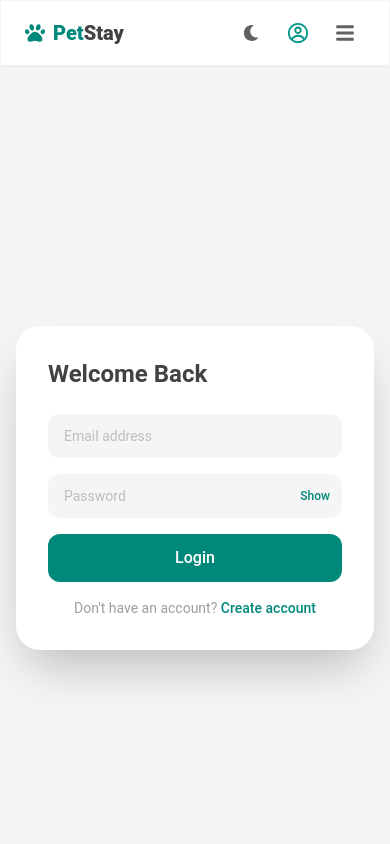
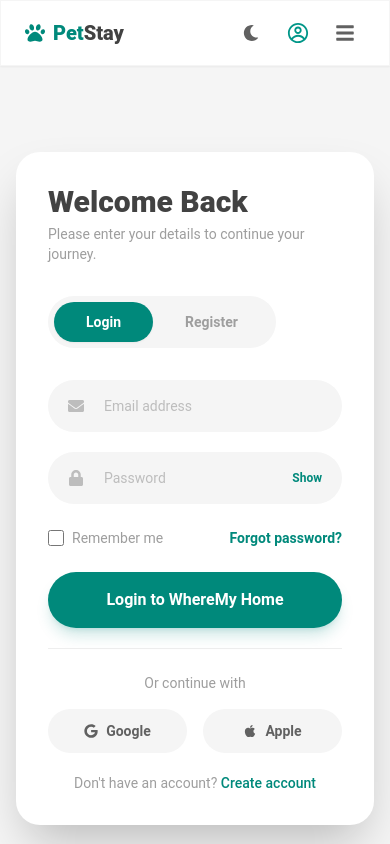
Before and after one commit to MOsaber22/Pet-Stay, a React (Vite) app: page /login in a window 390 px wide. Shown: the top 844 px of the page. Built offline with nearby package versions, Linux system fonts and the light colour scheme.

Commit message:
updated login & Register

```diff
--- a/src/pages/Login/Login.jsx
+++ b/src/pages/Login/Login.jsx
@@ -1,13 +1,16 @@
-import { Link } from "react-router-dom";
+import { FaUserCircle, FaSun, FaMoon, FaEnvelope, FaLock, FaGoogle, FaApple } from "react-icons/fa";
+import { useNavigate, Link, NavLink } from "react-router-dom";
 import React, { useState, useEffect } from "react";
-import { useNavigate } from "react-router-dom";
 
 export default function LoginPage() {
   const navigate = useNavigate();
 
+  const [menuOpen, setMenuOpen] = useState(false);
   const [email, setEmail] = useState("");
   const [password, setPassword] = useState("");
   const [showPassword, setShowPassword] = useState(false);
+  const [profileOpen, setProfileOpen] = useState(false);
+  const [rememberMe, setRememberMe] = useState(false);
   const [errors, setErrors] = useState({ email: "", password: "" });
 
   const [darkMode, setDarkMode] = useState(
@@ -49,42 +52,68 @@ export default function LoginPage() {
     <div className="flex flex-col min-h-screen bg-gray-100 dark:bg-gray-900 text-gray-800 dark:text-gray-100 transition-colors duration-300">
 
        <div className="flex-grow flex items-center justify-center px-4 py-10">
-        <div className="w-full max-w-4xl bg-white dark:bg-gray-800 rounded-3xl shadow-2xl overflow-hidden grid grid-cols-1 md:grid-cols-2 transition-colors duration-300">
+        <div className="w-full max-w-5xl bg-white dark:bg-gray-800 rounded-3xl shadow-2xl overflow-hidden grid grid-cols-1 md:grid-cols-2 transition-colors duration-300">
 
-          <div className="relative hidden md:block">
+          <div className="relative hidden md:block group overflow-hidden">
             <img
               src="https://images.unsplash.com/photo-1518791841217-8f162f1e1131"
-              className="h-full w-full object-cover"
+              className="absolute inset-0 h-full w-full object-cover transition-transform duration-700 group-hover:scale-110"
               alt="Friendly cat"
             />
-            <div className="absolute inset-0 bg-gradient-to-t from-teal-900/80 to-transparent flex flex-col justify-end p-8 text-white">
-              <h2 className="text-2xl font-bold mb-2">I'm a Friendly Cat</h2>
-              <p className="text-sm text-gray-200">
+            <div className="absolute inset-0 bg-gradient-to-t from-teal-900/80 via-teal-900/20 to-transparent" />
+            <div className="absolute bottom-12 left-8 right-8 text-white">
+              <h2 className="text-3xl font-extrabold tracking-tight mb-3">
+                Finding soulmates, one purr at a time.
+              </h2>
+              <p className="text-sm text-gray-200 leading-relaxed">
                 Join our community of cat lovers and discover your perfect companion.
               </p>
             </div>
           </div>
 
-          <div className="p-8 md:p-10 flex flex-col justify-center">
-            <h1 className="text-2xl font-bold text-gray-800 dark:text-gray-100 mb-6">Welcome Back</h1>
+          <div className="p-8 md:p-14 flex flex-col justify-center">
+            <div className="mb-8">
+              <h1 className="text-3xl font-extrabold text-gray-800 dark:text-gray-100 mb-1">
+                Welcome Back
+              </h1>
+              <p className="text-gray-500 dark:text-gray-400 text-sm">
+                Please enter your details to continue your journey.
+              </p>
+            </div>
 
-            <form onSubmit={handleLogin} className="space-y-4">
+            <div className="bg-gray-100 dark:bg-gray-700 p-1.5 rounded-full flex mb-8 w-fit">
+              <span className="px-8 py-2.5 rounded-full text-sm font-bold bg-teal-600 text-white shadow-sm">
+                Login
+              </span>
+              <Link
+                to="/register"
+                className="px-8 py-2.5 rounded-full text-sm font-bold text-gray-500 dark:text-gray-300 hover:bg-gray-200 dark:hover:bg-gray-600 transition-colors"
+              >
+                Register
+              </Link>
+            </div>
+
+            <form onSubmit={handleLogin} className="space-y-5">
               <div>
+                <div className="relative">
+                  <FaEnvelope className="absolute left-5 top-1/2 -translate-y-1/2 text-gray-400" />
                   <input
                     type="email"
-                  className="w-full bg-gray-100 dark:bg-gray-700 text-gray-800 dark:text-gray-100 rounded-xl px-4 py-3 text-sm focus:outline-none focus:ring-2 focus:ring-teal-300"
+                    className="w-full bg-gray-100 dark:bg-gray-700 text-gray-800 dark:text-gray-100 rounded-full pl-14 pr-6 py-4 text-sm focus:outline-none focus:ring-2 focus:ring-teal-300"
                     placeholder="Email address"
                     value={email}
                     onChange={(e) => setEmail(e.target.value)}
                   />
-                {errors.email && <p className="text-red-500 text-sm mt-1">{errors.email}</p>}
+                </div>
+                {errors.email && <p className="text-red-500 text-sm mt-1 ml-2">{errors.email}</p>}
               </div>
 
               <div>
                 <div className="relative">
+                  <FaLock className="absolute left-5 top-1/2 -translate-y-1/2 text-gray-400" />
                   <input
                     type={showPassword ? "text" : "password"}
-                    className="w-full bg-gray-100 dark:bg-gray-700 text-gray-800 dark:text-gray-100 rounded-xl px-4 py-3 pr-16 text-sm focus:outline-none focus:ring-2 focus:ring-teal-300"
+                    className="w-full bg-gray-100 dark:bg-gray-700 text-gray-800 dark:text-gray-100 rounded-full pl-14 pr-16 py-4 text-sm focus:outline-none focus:ring-2 focus:ring-teal-300"
                     placeholder="Password"
                     value={password}
                     onChange={(e) => setPassword(e.target.value)}
@@ -92,20 +121,55 @@ export default function LoginPage() {
                   <button
                     type="button"
                     onClick={() => setShowPassword(!showPassword)}
-                    className="absolute right-3 top-1/2 -translate-y-1/2 text-xs text-teal-600 dark:text-teal-400 font-medium"
+                    className="absolute right-5 top-1/2 -translate-y-1/2 text-xs text-teal-600 dark:text-teal-400 font-semibold"
                   >
                     {showPassword ? "Hide" : "Show"}
                   </button>
                 </div>
-                {errors.password && <p className="text-red-500 text-sm mt-1">{errors.password}</p>}
+                {errors.password && <p className="text-red-500 text-sm mt-1 ml-2">{errors.password}</p>}
+              </div>
+
+              <div className="flex items-center justify-between py-1">
+                <label className="flex items-center gap-2 cursor-pointer text-sm text-gray-500 dark:text-gray-400">
+                  <input
+                    type="checkbox"
+                    checked={rememberMe}
+                    onChange={() => setRememberMe(!rememberMe)}
+                    className="w-4 h-4 rounded text-teal-600 focus:ring-teal-400"
+                  />
+                  Remember me
+                </label>
+                <Link to="/forgot-password" className="text-sm font-semibold text-teal-600 dark:text-teal-400 hover:underline">
+                  Forgot password?
+                </Link>
               </div>
 
               <button
                 type="submit"
-                className="w-full bg-teal-600 hover:bg-teal-700 text-white py-3 rounded-xl font-medium transition-colors"
+                className="w-full bg-teal-600 hover:bg-teal-700 text-white py-4 rounded-full font-bold text-base shadow-lg shadow-teal-600/20 hover:scale-[1.02] active:scale-[0.98] transition-all"
               >
-                Login
+                Login to WhereMy Home
               </button>
+
+              <div className="pt-6 mt-2 border-t border-gray-200 dark:border-gray-700">
+                <p className="text-center text-sm text-gray-500 dark:text-gray-400 mb-4">
+                  Or continue with
+                </p>
+                <div className="flex gap-4">
+                  <button
+                    type="button"
+                    className="flex-1 flex items-center justify-center gap-2 bg-gray-100 dark:bg-gray-700 hover:bg-gray-200 dark:hover:bg-gray-600 transition-colors py-3 rounded-full text-sm font-semibold text-gray-700 dark:text-gray-200"
+                  >
+                    <FaGoogle /> Google
+                  </button>
+                  <button
+                    type="button"
+                    className="flex-1 flex items-center justify-center gap-2 bg-gray-100 dark:bg-gray-700 hover:bg-gray-200 dark:hover:bg-gray-600 transition-colors py-3 rounded-full text-sm font-semibold text-gray-700 dark:text-gray-200"
+                  >
+                    <FaApple /> Apple
+                  </button>
+                </div>
+              </div>
 
               <div className="text-center text-sm text-gray-500 dark:text-gray-400">
                 Don't have an account?{" "}
--- a/src/pages/Register/Register.jsx
+++ b/src/pages/Register/Register.jsx
@@ -1,10 +1,14 @@
+import { FaUserCircle, FaSun, FaMoon, FaEnvelope, FaLock, FaUser, FaGoogle, FaApple } from "react-icons/fa";
 import React, { useState, useEffect } from "react";
-import { useNavigate, Link } from "react-router-dom";
+import { NavLink, useNavigate, Link } from "react-router-dom";
 import { motion } from "framer-motion";
 
 export default function Register() {
 
   const navigate = useNavigate();
+
+  const [menuOpen, setMenuOpen] = useState(false);
+  const [profileOpen, setProfileOpen] = useState(false);
 
   const [name, setName] = useState("");
   const [email, setEmail] = useState("");
@@ -102,30 +106,34 @@ export default function Register() {
 
     <div className="flex flex-col min-h-screen bg-gray-100 dark:bg-gray-900 text-gray-800 dark:text-gray-100 transition-colors duration-300">
 
+
       <div className="flex-grow flex items-center justify-center px-4 py-10">
 
         <motion.div
           initial={{ opacity: 0, y: 50 }}
           animate={{ opacity: 1, y: 0 }}
           transition={{ duration: 0.6 }}
-          className="w-full max-w-4xl bg-white dark:bg-gray-800 rounded-3xl shadow-2xl overflow-hidden grid grid-cols-1 md:grid-cols-2 transition-colors duration-300"
+          className="w-full max-w-5xl bg-white dark:bg-gray-800 rounded-3xl shadow-2xl overflow-hidden grid grid-cols-1 md:grid-cols-2 transition-colors duration-300"
         >
 
-          <div className="relative hidden md:block">
+          {/* Left: editorial image */}
+          <div className="relative hidden md:block group overflow-hidden">
 
             <img
               src="https://images.unsplash.com/photo-1518791841217-8f162f1e1131"
-              className="h-full w-full object-cover"
+              className="absolute inset-0 h-full w-full object-cover transition-transform duration-700 group-hover:scale-110"
               alt="Beautiful cat"
             />
 
-            <div className="absolute inset-0 bg-gradient-to-t from-teal-900/80 to-transparent flex flex-col justify-end p-8 text-white">
+            <div className="absolute inset-0 bg-gradient-to-t from-teal-900/80 via-teal-900/20 to-transparent" />
 
-              <h2 className="text-2xl font-bold mb-2">
+            <div className="absolute bottom-12 left-8 right-8 text-white">
+
+              <h2 className="text-3xl font-extrabold tracking-tight mb-3">
                 Start your journey today
               </h2>
 
-              <p className="text-sm text-gray-200">
+              <p className="text-sm text-gray-200 leading-relaxed">
                 Create an account and find your perfect feline friend.
               </p>
 
@@ -133,79 +141,114 @@ export default function Register() {
 
           </div>
 
-          <div className="p-8 md:p-10 flex flex-col justify-center">
+          <div className="p-8 md:p-14 flex flex-col justify-center">
 
-            <h1 className="text-2xl font-bold text-gray-800 dark:text-gray-100 mb-6">
+            <div className="mb-8">
+              <h1 className="text-3xl font-extrabold text-gray-800 dark:text-gray-100 mb-1">
                 Create Account
               </h1>
+              <p className="text-gray-500 dark:text-gray-400 text-sm">
+                Join our community of cat lovers and find your soulmate.
+              </p>
+            </div>
 
-            <form onSubmit={handleRegister} className="space-y-4">
+            {/* Pill toggle between Login / Register */}
+            <div className="bg-gray-100 dark:bg-gray-700 p-1.5 rounded-full flex mb-8 w-fit">
+              <Link
+                to="/login"
+                className="px-8 py-2.5 rounded-full text-sm font-bold text-gray-500 dark:text-gray-300 hover:bg-gray-200 dark:hover:bg-gray-600 transition-colors"
+              >
+                Login
+              </Link>
+              <span className="px-8 py-2.5 rounded-full text-sm font-bold bg-teal-600 text-white shadow-sm">
+                Register
+              </span>
+            </div>
+
+            <form onSubmit={handleRegister} className="space-y-5">
 
               <div>
-
+                <div className="relative">
+                  <FaUser className="absolute left-5 top-1/2 -translate-y-1/2 text-gray-400" />
                   <input
                     type="text"
-                  className="w-full bg-gray-100 dark:bg-gray-700 text-gray-800 dark:text-gray-100 rounded-xl px-4 py-3 text-sm focus:outline-none focus:ring-2 focus:ring-teal-300"
+                    className="w-full bg-gray-100 dark:bg-gray-700 text-gray-800 dark:text-gray-100 rounded-full pl-14 pr-6 py-4 text-sm focus:outline-none focus:ring-2 focus:ring-teal-300"
                     placeholder="Full Name"
                     value={name}
                     onChange={(e) => setName(e.target.value)}
                   />
+                </div>
                 {errors.name && (
-                  <p className="text-red-500 text-sm mt-1">{errors.name}</p>
+                  <p className="text-red-500 text-sm mt-1 ml-2">{errors.name}</p>
                 )}
-
               </div>
 
               <div>
-
+                <div className="relative">
+                  <FaEnvelope className="absolute left-5 top-1/2 -translate-y-1/2 text-gray-400" />
                   <input
                     type="email"
-                  className="w-full bg-gray-100 dark:bg-gray-700 text-gray-800 dark:text-gray-100 rounded-xl px-4 py-3 text-sm focus:outline-none focus:ring-2 focus:ring-teal-300"
+                    className="w-full bg-gray-100 dark:bg-gray-700 text-gray-800 dark:text-gray-100 rounded-full pl-14 pr-6 py-4 text-sm focus:outline-none focus:ring-2 focus:ring-teal-300"
                     placeholder="Email address"
                     value={email}
                     onChange={(e) => setEmail(e.target.value)}
                   />
-
+                </div>
                 {errors.email && (
-                  <p className="text-red-500 text-sm mt-1">{errors.email}</p>
+                  <p className="text-red-500 text-sm mt-1 ml-2">{errors.email}</p>
                 )}
-
               </div>
 
               <div>
-
                 <div className="relative">
-
+                  <FaLock className="absolute left-5 top-1/2 -translate-y-1/2 text-gray-400" />
                   <input
                     type={showPassword ? "text" : "password"}
-                    className="w-full bg-gray-100 dark:bg-gray-700 text-gray-800 dark:text-gray-100 rounded-xl px-4 py-3 pr-16 text-sm focus:outline-none focus:ring-2 focus:ring-teal-300"
+                    className="w-full bg-gray-100 dark:bg-gray-700 text-gray-800 dark:text-gray-100 rounded-full pl-14 pr-16 py-4 text-sm focus:outline-none focus:ring-2 focus:ring-teal-300"
                     placeholder="Password"
                     value={password}
                     onChange={(e) => setPassword(e.target.value)}
                   />
-
                   <button
                     type="button"
                     onClick={() => setShowPassword(!showPassword)}
-                    className="absolute right-3 top-1/2 -translate-y-1/2 text-xs text-teal-600 dark:text-teal-400 font-medium"
+                    className="absolute right-5 top-1/2 -translate-y-1/2 text-xs text-teal-600 dark:text-teal-400 font-semibold"
                   >
                     {showPassword ? "Hide" : "Show"}
                   </button>
-
                 </div>
 
                 {errors.password && (
-                  <p className="text-red-500 text-sm mt-1">{errors.password}</p>
+                  <p className="text-red-500 text-sm mt-1 ml-2">{errors.password}</p>
                 )}
-
               </div>
 
               <button
                 type="submit"
-                className="w-full bg-teal-600 hover:bg-teal-700 text-white py-3 rounded-xl font-medium transition-colors"
+                className="w-full bg-teal-600 hover:bg-teal-700 text-white py-4 rounded-full font-bold text-base shadow-lg shadow-teal-600/20 hover:scale-[1.02] active:scale-[0.98] transition-all mt-2"
               >
                 Create Account
               </button>
+
+              <div className="pt-6 mt-2 border-t border-gray-200 dark:border-gray-700">
+                <p className="text-center text-sm text-gray-500 dark:text-gray-400 mb-4">
+                  Or continue with
+                </p>
+                <div className="flex gap-4">
+                  <button
+                    type="button"
+                    className="flex-1 flex items-center justify-center gap-2 bg-gray-100 dark:bg-gray-700 hover:bg-gray-200 dark:hover:bg-gray-600 transition-colors py-3 rounded-full text-sm font-semibold text-gray-700 dark:text-gray-200"
+                  >
+                    <FaGoogle /> Google
+                  </button>
+                  <button
+                    type="button"
+                    className="flex-1 flex items-center justify-center gap-2 bg-gray-100 dark:bg-gray-700 hover:bg-gray-200 dark:hover:bg-gray-600 transition-colors py-3 rounded-full text-sm font-semibold text-gray-700 dark:text-gray-200"
+                  >
+                    <FaApple /> Apple
+                  </button>
+                </div>
+              </div>
 
               <div className="text-center text-sm text-gray-500 dark:text-gray-400">
 
@@ -227,7 +270,6 @@ export default function Register() {
         </motion.div>
 
       </div>
-
     </div>
   );
 }
```
Lines whose indentation alone changed are shown as unchanged.
